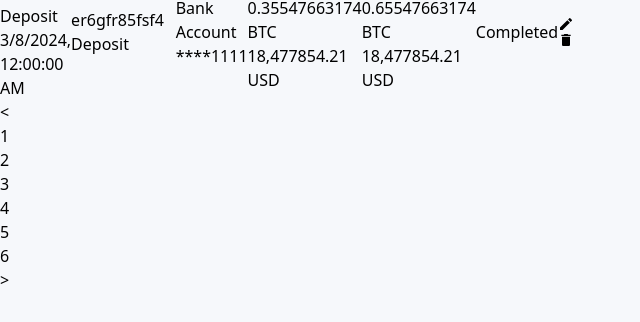
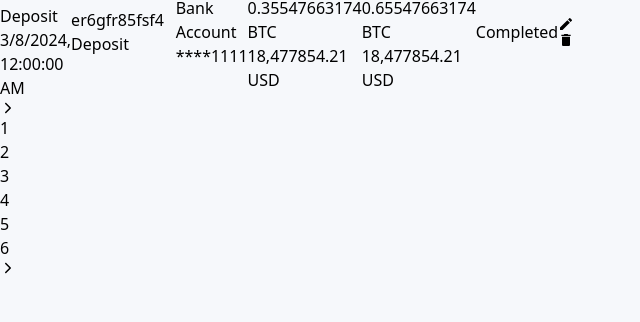
Before and after one commit to 0xKaizendev/Tokyo-White-Admin-Dashboard-, a Next.js app: page / in a window 1280 px wide. Shown: the part 4549-4871 px from the top of the page, without its empty margins (0-640 px from the left). Built offline with nearby package versions, Linux system fonts and the light colour scheme; what @material-tailwind/react would draw is missing.

Commit message:
stper updated

```diff
--- a/src/components/TransationTable.tsx
+++ b/src/components/TransationTable.tsx
@@ -1,8 +1,14 @@
 import React, { useState } from 'react'
-import { tableHead, tableData, BiTrendingDown, MdDelete, Table, ImSearch, Input, MdEdit,IoIosArrowForward } from '..'
+import { tableHead, tableData, BiTrendingDown, MdDelete, Table, ImSearch, Input, MdEdit, IoIosArrowForward } from '..'
+import { IconType, icons } from 'react-icons'
 
 const TransationTable = () => {
-  const setps: { id: string, step: number }[] = [
+  const setps: { id: string, step: number, icon?: IconType }[] = [
+    {
+      id: 'prev',
+      step: 0,
+      icon: IoIosArrowForward
+    },
     {
       id: 'setp1',
       step: 1
@@ -26,6 +32,12 @@ const TransationTable = () => {
     {
       id: 'setp6',
       step: 6
+    },
+
+    {
+      id: 'next',
+      step: 0,
+      icon: IoIosArrowForward
     },
   ]
   const [data, setData] = useState(tableData.slice(0, 5))
@@ -144,16 +156,25 @@ const TransationTable = () => {
         </Table>
         <div className=' items-center w-full justify-center h-10 flex m-4  font-semibold text-black'>
           <div className='justify-center gap-10 flex w-2/4 items-center'>
-            <span className='cursor-pointer text-xl ' onClick={(e: any) => {step>1? handleSteps(step - 1): null}}>{"<"}</span>
             {
-              setps.map(numer => <span key={numer.id} className={`w-10 h-10 shadow-2xl drop-shadow-lg ${step === numer.step ? "bg-[#1A75FF]" : ""} rounded-md flex items-center justify-center
+              setps.map((numer, index) => <span key={numer.id} className={`w-10 h-10 shadow-2xl drop-shadow-lg ${step === numer.step ? "bg-[#1A75FF]" : ""} rounded-md flex items-center justify-center
           cursor-pointer`} id={numer.step.toString()}>
-                <p id={numer.step.toString()} className={`text-xl font-mono ${step === numer.step ? "text-white" : "text-black"}`}
-                  onClick={(e: any) => handleSteps(Number(e.target.id))}
-                >{numer.step}</p>
+                {
+                  numer.icon ? <numer.icon onClick={(e: any) => {
+                      if(numer.id ==='prev'&&step>1){
+                        handleSteps(step - 1)
+                      }
+                      else if(step>=1 && step <6 && numer.id==='next'){
+                        handleSteps(step + 1)
+                      }
+
+                  }} className={` cursor-pointer h-6 w-6 ${index === 0 ? "rotate-180" : ""}`} /> : <p id={numer.step.toString()} className={`text-xl font-mono ${step === numer.step ? "text-white" : "text-black"}`}
+                    onClick={(e: any) => handleSteps(Number(e.target.id))}
+                  >{numer.step}</p>
+                }
               </span>)
             }
-            <span className='cursor-pointer text-xl' onClick={(e: any) => {step>=1 && step <6? handleSteps(step + 1): null}}>{">"}</span>
+
           </div>
         </div>
       </div>
```
